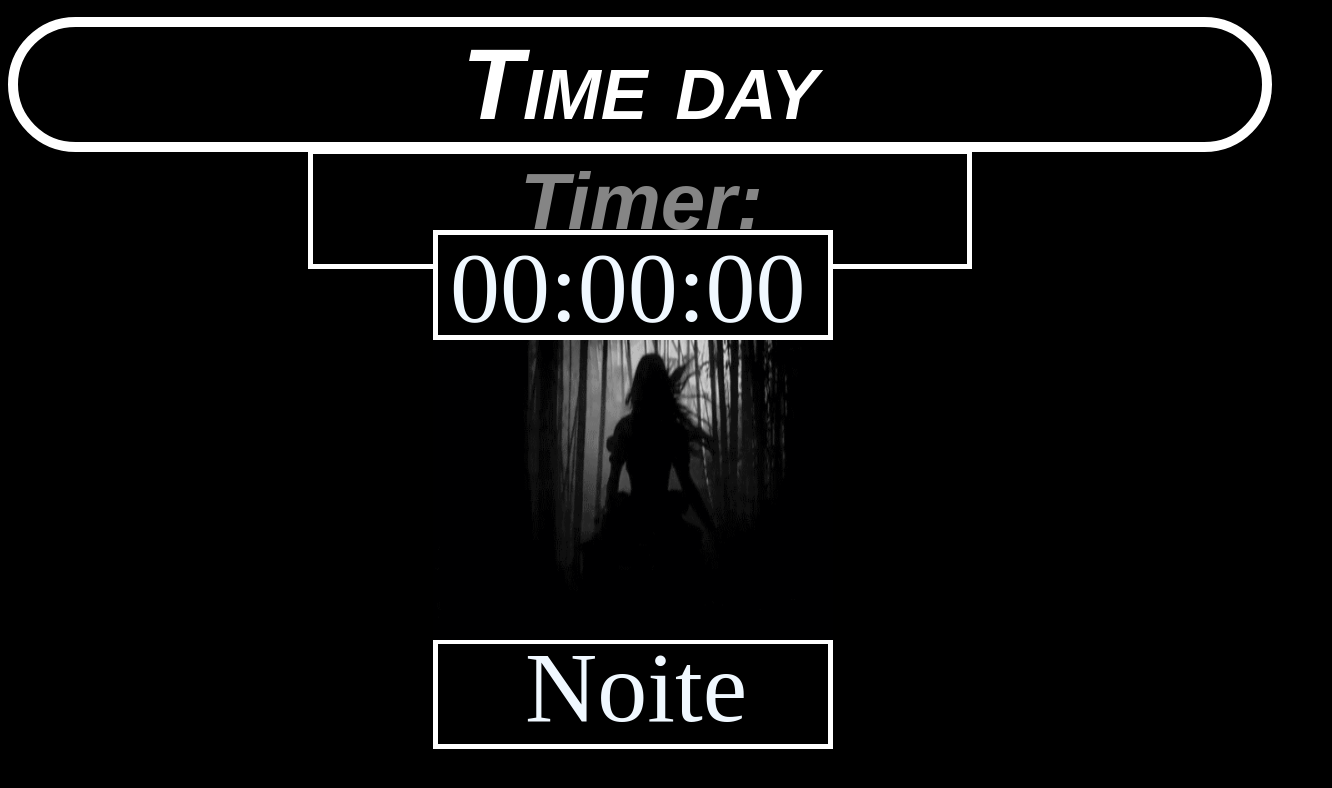
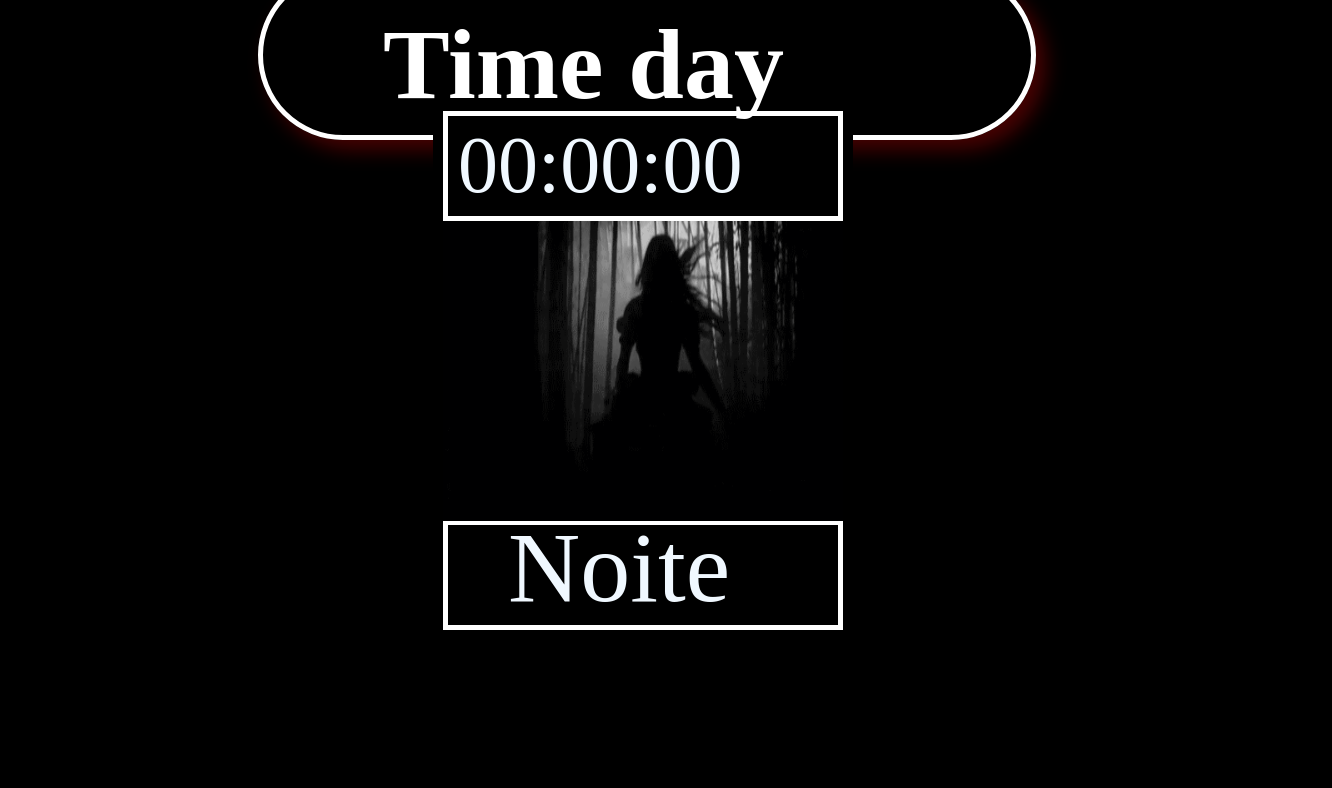
Before and after one commit to Artorys/sites, a plain HTML site: page index.html in a window 1280 px wide. Shown: the whole page, 1332 px wide, since content can reach past the window. Drawn offline with Linux system fonts and the light colour scheme.

Commit message:
site-tempo

```diff
--- a/index.html
+++ b/index.html
@@ -5,7 +5,7 @@
     <meta http-equiv="X-UA-Compatible" content="IE=edge">
     <meta name="viewport" content="width=device-width, initial-scale=1.0">
     <title>Horas</title>
-    <link rel="stylesheet" href="style.css">
+    <link rel="stylesheet" href="style.css" media = "all">
 </head>
    <body>
         <header>
@@ -14,11 +14,10 @@
         </header>
             <section>
                  <div>
-                     <h2>Timer:</h2>
                      <p id = 'horas'>00:00:00</p>
                      <hr id = 'linha1'>
                 </div>
-                     <img id = 'mulher' src="281e66af1d6da652bb29e00aa4310cbb.gif">
+                     <img id = 'mulher' src="lady-walking.gif">
                 <div>
                     <p id = 'tempo'>Noite</p>
                     <hr id = 'linha2'>
--- a/style.css
+++ b/style.css
@@ -1,15 +1,14 @@
 h1
 {
     color: rgb(255, 255, 255);
-    text-align: center;
-    font-family: Arial, Helvetica, sans-serif;
+    position: absolute;
+    width: 100%;
+    max-width: 768px;
+    top: -10px;
+    left: 375px;
     font-size: 100px;
-    font-style: italic;
-    font-variant: small-caps;
-    border: 10px solid;
-    border-color: rgb(255, 255, 255);
-    border-radius: 100px;
-    background-color: rgba(0, 0, 0, 0.158);
+    white-space: nowrap;
+
 
 
 }
@@ -17,28 +16,38 @@ section
 {
     background-color: rgb(0, 0, 0);
     height: 300px;
-    width: 300px;
+    width: 100%;
+    max-width: 300px;
     margin-left: 425px;
     padding-left: 100px;
     padding-top: 85px;
     margin-top: -50px;
+    border: solid 10px;
+
 }
 body
 {
     background-color:rgb(0, 0, 0);
     margin-top: -50px;
+    max-width: 768px;
+    min-width: 1024px;
+    padding-right: 300px;
+    position: absolute;
 }
 
 
 hr#linha0
 {
-  padding-top: 100px;
-  margin-top: -70px;
-  margin-left: 300px;
-  margin-right: 300px;
+  padding-top: 150px;
+  margin-top: 20px;
+  margin-left: 250px;
+  width: 100%;
+  max-width: 768px;
   height: 10px;
   border: 5px solid;
   border-color:  rgb(255, 255, 255);
+  border-radius: 100px;
+  box-shadow: 10px 10px 20px rgb(71, 2, 2);
 
 }
 
@@ -67,23 +76,14 @@ img#mulher
     margin-top: -8px;
     margin-left: -100px;
 }
-h2
-{
-    color: rgba(255, 255, 255, 0.521);
-    position: absolute;
-    font-size: 80px;
-    top: 90px;
-    left: 520px;
-    font-family: Arial, Helvetica, sans-serif;
-    font-style: italic;
-}
+
 p#horas
 {
     position: absolute;
-    font-size: 100px;
+    font-size: 80px;
     color: aliceblue;
     left: 450px;
-    top: 130px;
+    top: 90px;
 
 }
 p#tempo
@@ -91,6 +91,6 @@ p#tempo
     position: absolute;
     color: aliceblue;
     font-size: 100px;
-    top: 530px;
-    left: 525px;
+    top: 460px;
+    left: 500px;
 }
```
Also changed, not shown: lady-walking.gif (added), 1 other file.
